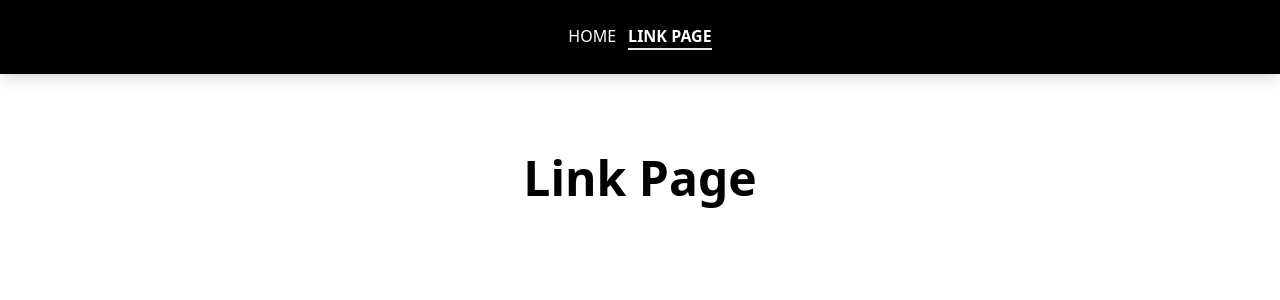
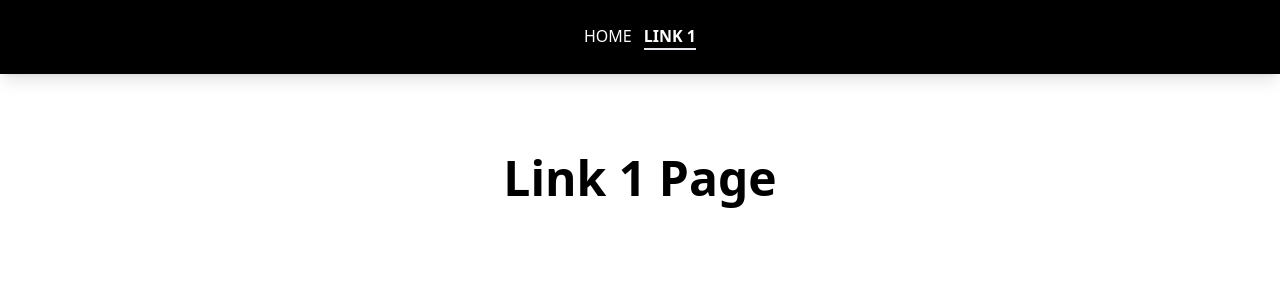
Before and after one commit to OnelioViera/test-next-app-v4, a Next.js app: page /link in a window 1280 px wide. Shown: the top 300 px of the page. Built offline with nearby package versions, Linux system fonts and the light colour scheme.

Commit message:
style: Update link page heading and navbar link text for consistency

```diff
--- a/app/link/page.tsx
+++ b/app/link/page.tsx
@@ -3,7 +3,7 @@
 const LinkPage = () => {
   return (
     <div>
-      <h1 className='text-5xl font-bold text-center mt-20'>Link Page</h1>
+      <h1 className='text-5xl font-bold text-center mt-20'>Link 1 Page</h1>
     </div>
   )
 };
--- a/components/Navbar.tsx
+++ b/components/Navbar.tsx
@@ -16,7 +16,7 @@
       </Link>
       <Link href='/link'
       className={`${pathname === '/link' ? 'font-bold border-b-2' : ''}`}>
-      LINK PAGE
+      LINK 1
       </Link>
     </nav>
   )
```
